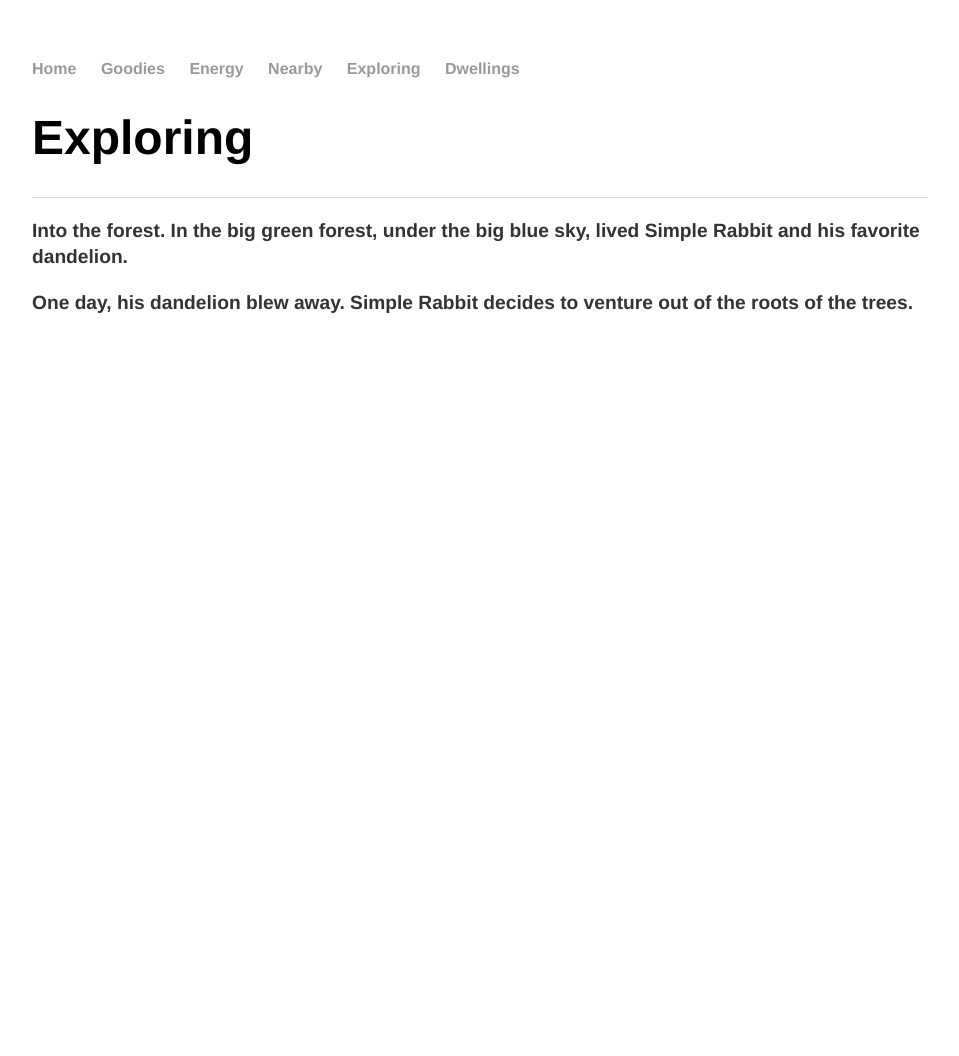
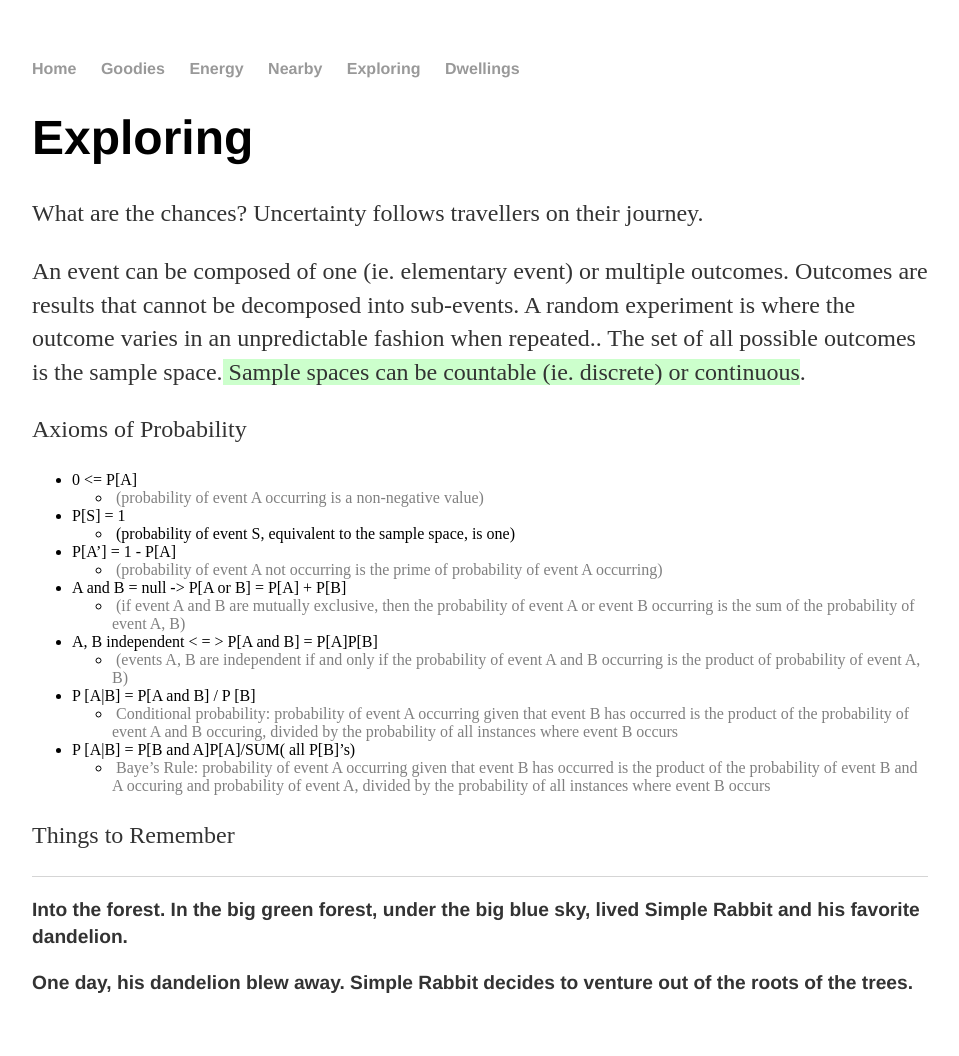
Before and after one commit to Squishy-Penguin/Squishy-Penguin.github.io, a Jekyll site: the page built from explore/index.html, in a window 1280 px wide. Shown: the whole page, without its empty margins (160-1119 px from the left). Built offline with Jekyll 4.4.1, drawn with Linux system fonts in a browser that asks for light colours; before the commit the page ends 900 px from its top, so only the background shows below that.

Commit message:
Update index.html

```diff
--- a/explore/index.html
+++ b/explore/index.html
@@ -4,5 +4,51 @@
 ---
 
 <div class="blurb">
+        	<div class="blurb">
         	<h1>Exploring</h1>
-</div>
+              <p>What are the chances? Uncertainty follows travellers on their journey.&nbsp;</p>
+              <p>An event can be composed of one (ie. elementary event) or multiple outcomes. Outcomes are results that cannot be decomposed into sub-events. A random experiment is where the outcome varies in an unpredictable fashion when repeated.. The set of all possible outcomes is the sample space.<span style="background-color: #ccffcc;"> Sample spaces can be countable (ie. discrete) or continuous</span>.&nbsp;</p>
+              <p>Axioms of Probability</p>
+
+              <ul> <!--start of list of axioms of probability-->
+                <li>0 &lt;= P[A]</li>
+              <ul>
+                <li>&nbsp;<span style="color: #808080;">(probability of event A occurring is a non-negative value)</span></span></li>
+              </ul>
+
+                 <li>P[S] = 1</li>
+              <ul>
+                 <li>&nbsp;(probability of event S, equivalent to the sample space, is one)</span></li>
+              </ul>
+
+                  <li>P[A&rsquo;] = 1 - P[A]</li>
+              <ul>
+                  <li>&nbsp;<span style="color: #808080;">(probability of event A not occurring is the prime of probability of event A occurring)</span></li>
+              </ul>
+
+                  <li>A and B = null -&gt; P[A or B] = P[A] + P[B]</li>
+              <ul>
+                  <li>&nbsp;<span style="font-weight: 400; color: #808080;">(if event A and B are mutually exclusive, then the probability of event A or event B occurring is the sum of the probability of event A, B)</span></li>
+              </ul>
+
+
+                  <li>A, B independent &lt; = &gt; P[A and B] = P[A]P[B]   </li>
+              <ul>
+                  <li>&nbsp;<span style="font-weight: 400; color: #808080;">(events A, B are independent if and only if the probability of event A and B occurring is the product of probability of event A, B)</span></li>
+              </ul>
+
+                  <li>P [A|B] = P[A and B] / P [B]</li>
+              <ul>
+                  <li>&nbsp;<span style="font-weight: 400; color: #808080;">Conditional probability: probability of event A occurring given that event B has occurred is the product of the probability of event A and B occuring, divided by the probability of all instances where event B occurs</span></li>
+              </ul>
+
+
+                <li>P [A|B] = P[B and A]P[A]/SUM( all P[B]&rsquo;s) </li>
+              <ul>
+                <li>&nbsp;<span style="font-weight: 400; color: #808080;">Baye&rsquo;s Rule: probability of event A occurring given that event B has occurred is the product of the probability of event B and A occuring and probability of event A, divided by the probability of all instances where event B occurs</span></li>
+              </ul>
+
+              </ul> <!--end of list of axioms of probability-->
+              <p>Things to Remember</p>
+             <p></p>
+</div><!-- /.blurb -->
```
